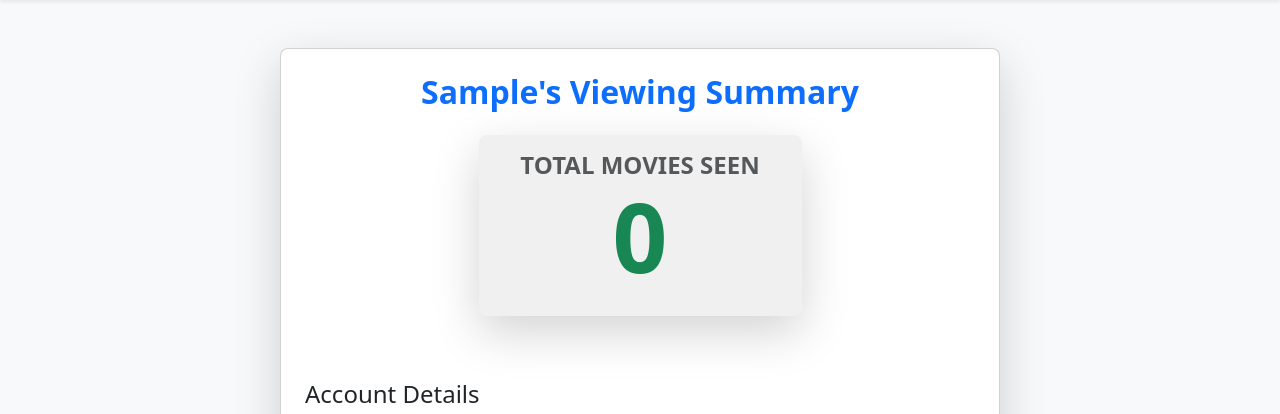
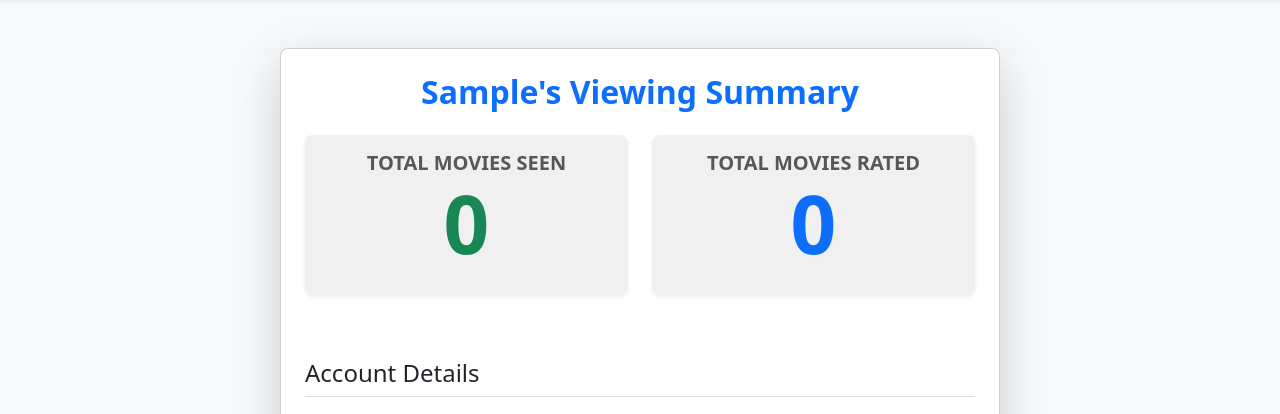
Before and after one commit to swiss1939/haveyouseenit, a Django app: page /profile/ in a window 1280 px wide. Shown: the part 56-470 px from the top of the page. Run offline with Django 4.2, Linux system fonts and the light colour scheme; the visitor is signed in with stand-in values (Sample User, id 1); some libraries are stand-ins or nearby versions.

Commit message:
feat: Track total ratings and display on profile

```diff
--- a/tracker/templates/tracker/profile_dashboard.html
+++ b/tracker/templates/tracker/profile_dashboard.html
@@ -9,13 +9,24 @@
                     {{ user.first_name }}'s Viewing Summary
                 </h2>
 
-                <div class="row justify-content-center mb-4">
+                <!-- === THIS IS THE UPDATED SECTION === -->
+                <div class="row justify-content-center text-center mb-4">
+                    <!-- Movies Seen Card -->
                     <div class="col-md-6 mb-3">
-                        <div class="p-3 rounded-3 shadow-lg" style="background-color: #f0f0f0;">
-                            <h5 class="text-uppercase text-muted small text-center fw-bolder" style="font-size: 1.5rem;">TOTAL MOVIES SEEN</h5>
+                        <div class="p-3 rounded-3 shadow-sm" style="background-color: #f0f0f0;">
+                            <h5 class="text-uppercase text-muted small fw-bolder" style="font-size: 1.25rem;">TOTAL MOVIES SEEN</h5>
+                            <p class="text-success" style="font-size: 5rem; font-weight: 900; line-height: 1;">
+                                {{ total_seen_movies }}
+                            </p>
+                        </div>
+                    </div>
 
-                            <p class="text-center text-success" style="font-size: 6rem; font-weight: 900; line-height: 1;">
-                                {{ total_seen_movies }}
+                    <!-- Total Rated Card -->
+                    <div class="col-md-6 mb-3">
+                        <div class="p-3 rounded-3 shadow-sm" style="background-color: #f0f0f0;">
+                            <h5 class="text-uppercase text-muted small fw-bolder" style="font-size: 1.25rem;">TOTAL MOVIES RATED</h5>
+                            <p class="text-primary" style="font-size: 5rem; font-weight: 900; line-height: 1;">
+                                {{ total_rated_movies }}
                             </p>
                         </div>
                     </div>
--- a/tracker/views.py
+++ b/tracker/views.py
@@ -13,7 +13,7 @@ from .forms import CustomUserCreationForm
 
 
 def get_weighted_random_movie(unseen_movies):
-    # ... (This function is correct and does not need changes)
+    # This function is correct and does not need changes
     tiers = {
         "tentpole": (300_000_000, None), "major": (75_000_000, 300_000_000),
         "mid": (10_000_000, 75_000_000), "low": (1_000_000, 10_000_000),
@@ -46,18 +46,22 @@ def next_movie_view(request):
         movie_id = request.POST.get('movie_id')
         has_seen_status = request.POST.get('has_seen') == 'True'
 
-        # --- FIX #1: Only create a UserMovieView record if the movie has been seen ---
-        if has_seen_status:
-            movie = get_object_or_404(Movie, id=movie_id)
-            try:
-                with transaction.atomic():
-                    UserMovieView.objects.create(user=user, movie=movie, has_seen=True)
-                    profile = user.profile
-                    profile.last_activity = timezone.now()
-                    profile.save()
-            except IntegrityError:
-                # User has already rated this movie, do nothing.
-                pass
+        # --- FIX #1: Record BOTH "seen" and "unseen" ratings ---
+        # This now creates a UserMovieView record for every swipe.
+        movie = get_object_or_404(Movie, id=movie_id)
+        try:
+            with transaction.atomic():
+                UserMovieView.objects.get_or_create(
+                    user=user,
+                    movie=movie,
+                    defaults={'has_seen': has_seen_status}
+                )
+                profile = user.profile
+                profile.last_activity = timezone.now()
+                profile.save()
+        except IntegrityError:
+            # User has already rated this movie, do nothing.
+            pass
 
         # Preserve filters after a swipe
         redirect_url = reverse('next_movie')
@@ -116,8 +120,18 @@ def next_movie_view(request):
 def profile_view(request):
     user = request.user
     profile = user.profile
-    total_seen_movies = UserMovieView.objects.filter(user=user, has_seen=True).count()
-    context = { 'user': user, 'profile': profile, 'total_seen_movies': total_seen_movies, }
+
+    # --- FIX #2: Calculate both "seen" and "total rated" counts ---
+    seen_movies_count = UserMovieView.objects.filter(user=user, has_seen=True).count()
+    total_rated_count = UserMovieView.objects.filter(user=user).count()
+
+    context = {
+        'user': user,
+        'profile': profile,
+        'total_seen_movies': seen_movies_count,
+        'total_rated_movies': total_rated_count, # Pass the new count to the template
+    }
+
     return render(request, 'tracker/profile_dashboard.html', context)
 
 def about_view(request):
```
